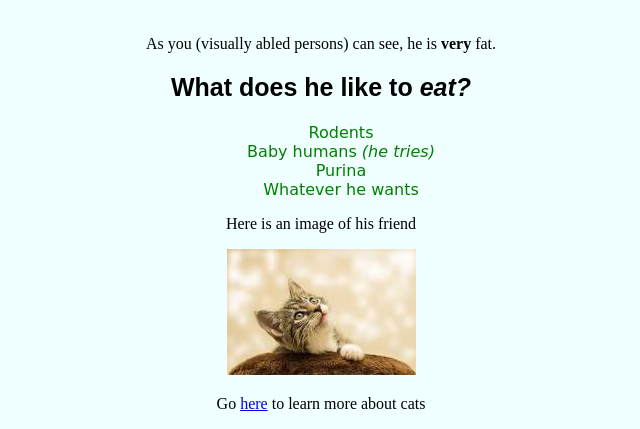
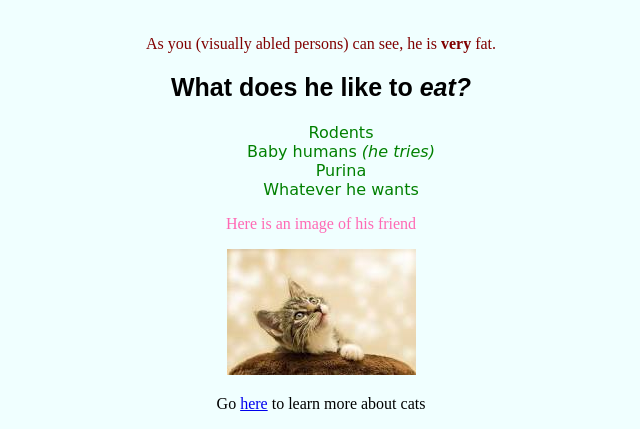
Before and after one commit to OkilyDokily/cat-page, a plain HTML site: page index.html in a window 1280 px wide. Shown: the part 404-833 px from the top of the page, without its empty margins (319-959 px from the left). Drawn offline with Linux system fonts and the light colour scheme.

Commit message:
add classes and corresponding styles

```diff
--- a/css/styles.css
+++ b/css/styles.css
@@ -20,3 +20,11 @@ h2{
   font-size: 25px;
   font-family: Arial, Helvetica, sans-serif;
 }
+
+.bright {
+ color:hotpink;
+}
+
+.dark {
+ color:maroon;
+}
--- a/index.html
+++ b/index.html
@@ -10,7 +10,7 @@
     <img src="https://p0.pikrepo.com/preview/409/479/orange-tabby-cat-on-gray-textile.jpg" alt="He's fat">
     <br>
     <br>
-    <p>As you (visually abled persons) can see, he is <strong>very</strong> fat.</p>
+    <p class="dark">As you (visually abled persons) can see, he is <strong>very</strong> fat.</p>
     <h2>What does he like to <em>eat?</em></h2>
     <ul>
       <li>Rodents</li>
@@ -18,7 +18,7 @@
       <li>Purina</li>
       <li>Whatever he wants</li>
     </ul>
-    <p>Here is an image of his friend</p>
+    <p class="bright">Here is an image of his friend</p>
     <img src="img/friend.jpg" alt="image of his friend">
     <p>Go <a href="http://www.feralcats.com/">here</a> to learn more about cats</p>
   </body>
```
